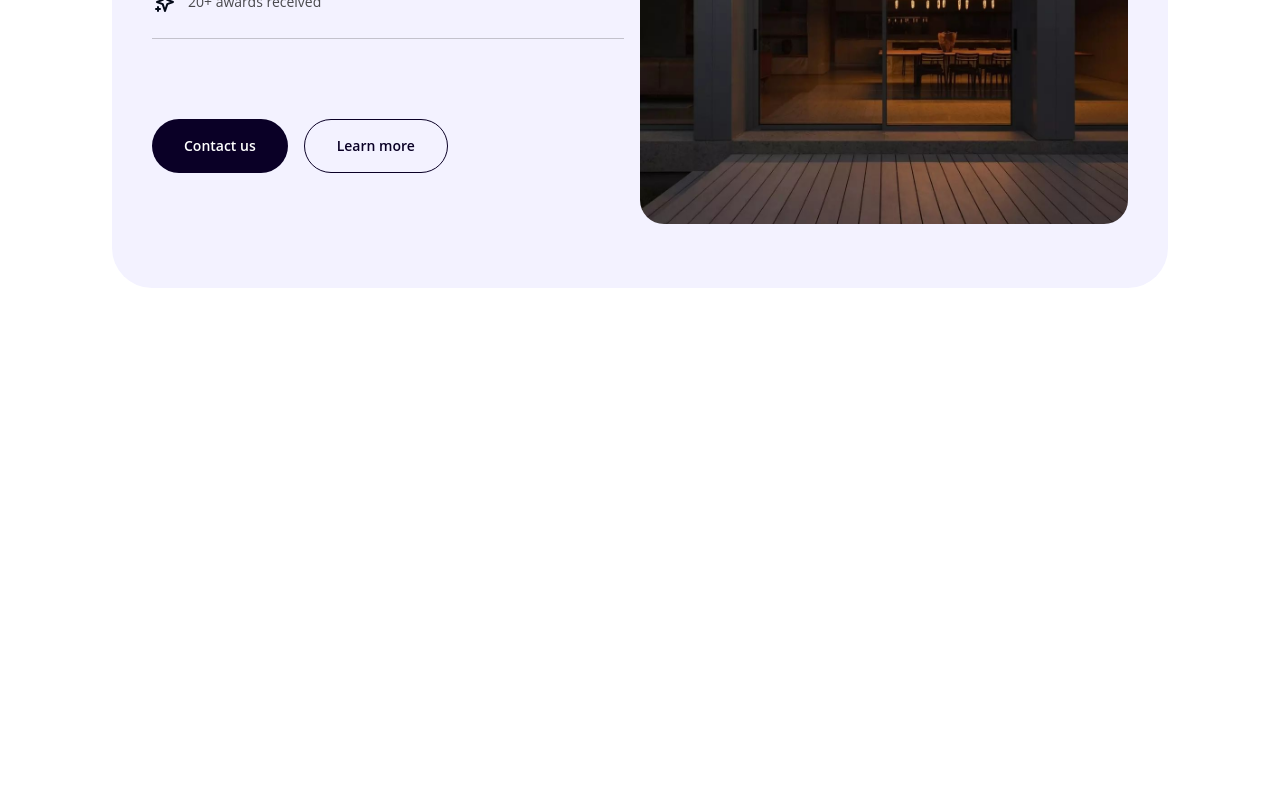
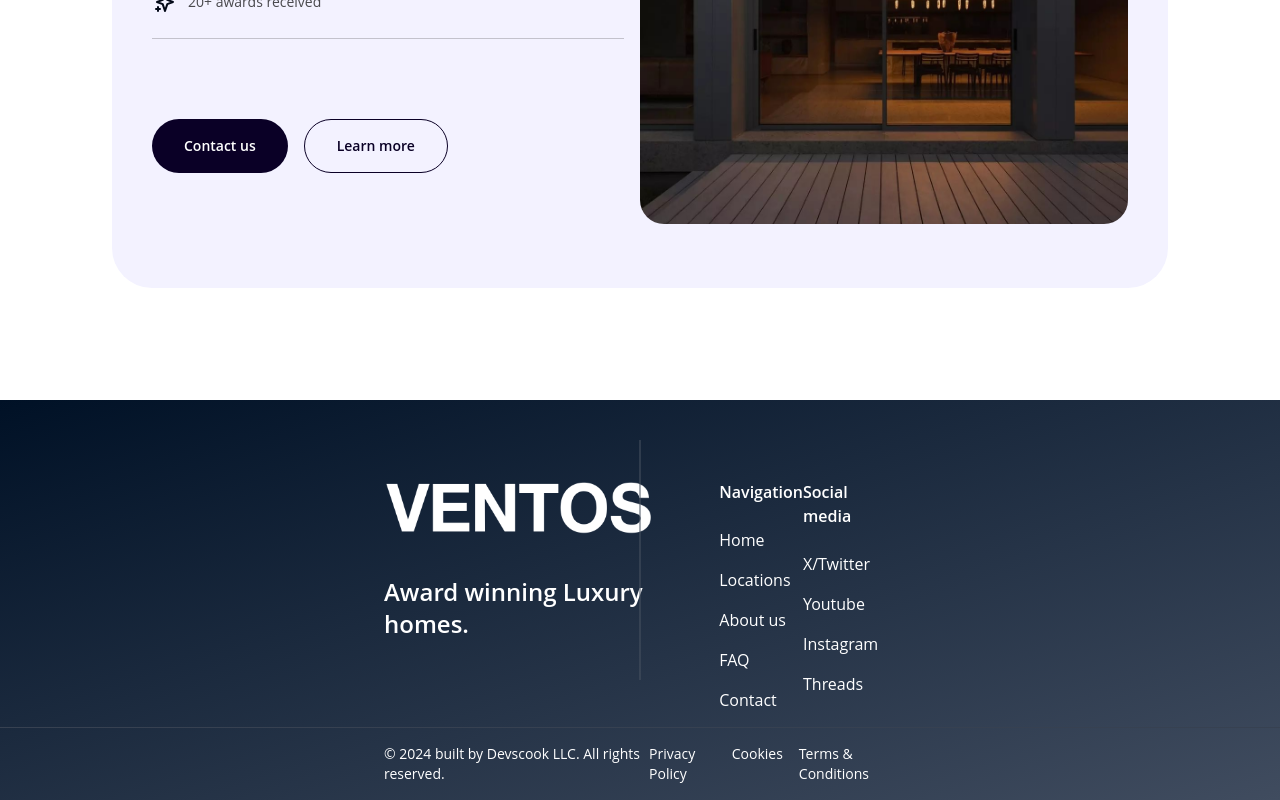
Before and after one commit to hendrckks/bnb, a React app: page / in a window 1280 px wide. Shown: the part 3076-3876 px from the top of the page. Before the commit the page ends 3476 px from the top, so only its background shows below. Built offline with nearby package versions, Linux system fonts and the light colour scheme; no server answers; the HTML template or start-up script is replaced by a standard one.

Commit message:
add: footer section

```diff
--- a/src/app/MainLayout.tsx
+++ b/src/app/MainLayout.tsx
@@ -2,6 +2,7 @@ import { Outlet } from "react-router-dom";
 import AuthPopup from "../components/authmodals/AuthModal";
 import { useAuth } from "../context/AuthContext";
 import Navbar from "../components/Navbar/Navbar";
+import Footer from "../components/Footer";
 
 const MainLayout = () => {
   const { showAuthModal } = useAuth();
@@ -13,6 +14,7 @@ const MainLayout = () => {
         <Outlet />
       </main>
       {showAuthModal && <AuthPopup />}
+      <Footer />
     </div>
   );
 };
--- /dev/null
+++ b/src/components/Footer.tsx
@@ -0,0 +1,77 @@
+const Footer = () => {
+  return (
+    <div className="h-[50vh] w-full bg-gradient-to-br from-[#001126] to-[#404c5f] relative">
+      <div className="py-20 px-96 flex justify-between">
+        {/* Left section */}
+        <div className="flex flex-col gap-10">
+          <div>
+            <img src="Footer logo.png" className="h-14" />
+          </div>
+          <div>
+            <p className="text-2xl text-white font-semibold">
+              Award winning Luxury homes.
+            </p>
+          </div>
+        </div>
+
+        <div className="absolute left-1/2 top-1/2 transform -translate-x-1/2 -translate-y-2/3 w-[1px] h-[60%] bg-gray-600" />
+        {/* Middle section - Navigation */}
+        <div className="flex flex-col gap-4">
+          <h3 className="text-white font-semibold mb-2">Navigation</h3>
+          <a href="#" className="text-white hover:text-gray-300">
+            Home
+          </a>
+          <a href="#" className="text-white hover:text-gray-300">
+            Locations
+          </a>
+          <a href="#" className="text-white hover:text-gray-300">
+            About us
+          </a>
+          <a href="#" className="text-white hover:text-gray-300">
+            FAQ
+          </a>
+          <a href="#" className="text-white hover:text-gray-300">
+            Contact
+          </a>
+        </div>
+
+        {/* Right section - Social media */}
+        <div className="flex flex-col gap-4">
+          <h3 className="text-white font-semibold mb-2">Social media</h3>
+          <a href="#" className="text-white hover:text-gray-300">
+            X/Twitter
+          </a>
+          <a href="#" className="text-white hover:text-gray-300">
+            Youtube
+          </a>
+          <a href="#" className="text-white hover:text-gray-300">
+            Instagram
+          </a>
+          <a href="#" className="text-white hover:text-gray-300">
+            Threads
+          </a>
+        </div>
+      </div>
+
+      {/* Bottom bar */}
+      <div className="absolute bottom-0 w-full px-96 py-4 flex justify-between items-center border-t border-gray-700">
+        <div className="text-white text-sm">
+          © 2024 built by Devscook LLC. All rights reserved.
+        </div>
+        <div className="flex gap-4 text-white text-sm">
+          <a href="#" className="hover:text-gray-300">
+            Privacy Policy
+          </a>
+          <a href="#" className="hover:text-gray-300">
+            Cookies
+          </a>
+          <a href="#" className="hover:text-gray-300">
+            Terms & Conditions
+          </a>
+        </div>
+      </div>
+    </div>
+  );
+};
+
+export default Footer;
```
Also changed, not shown: public/Footer logo.png (added).
